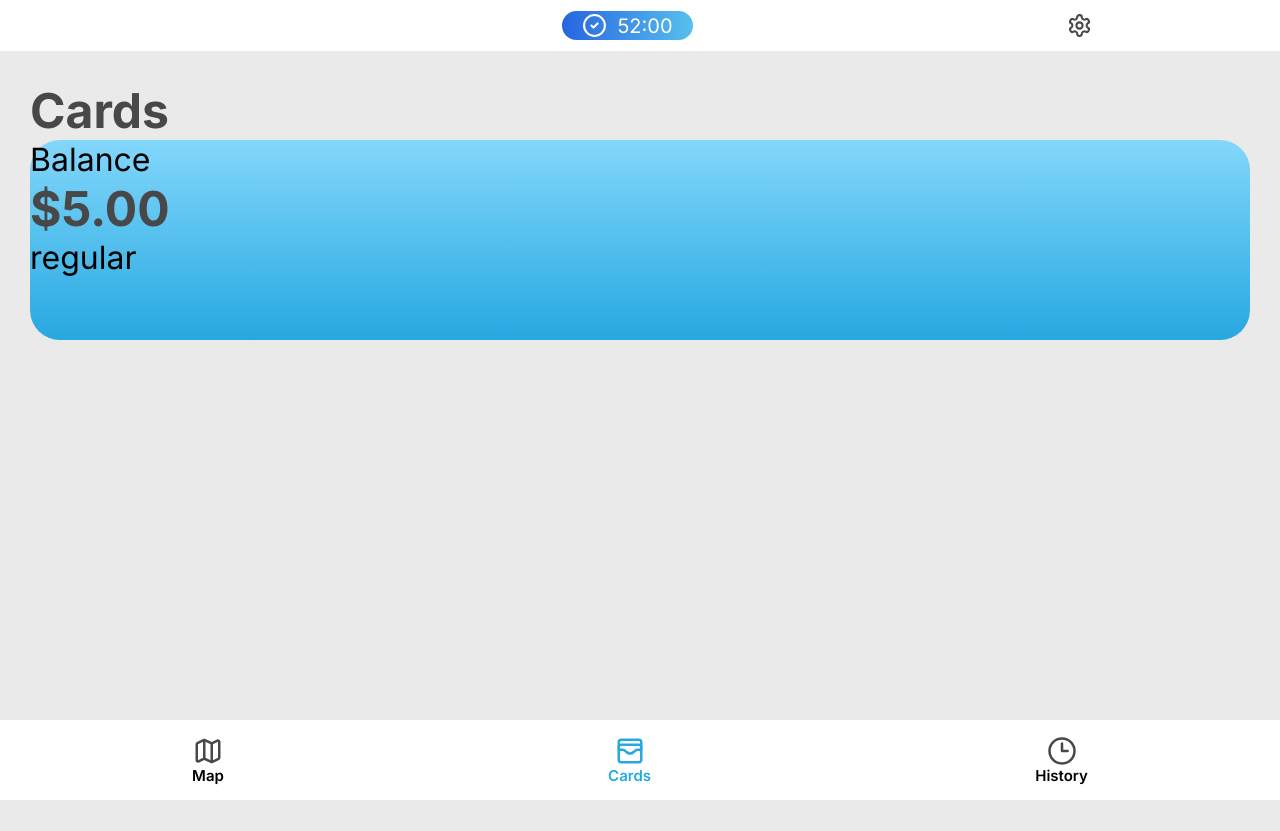
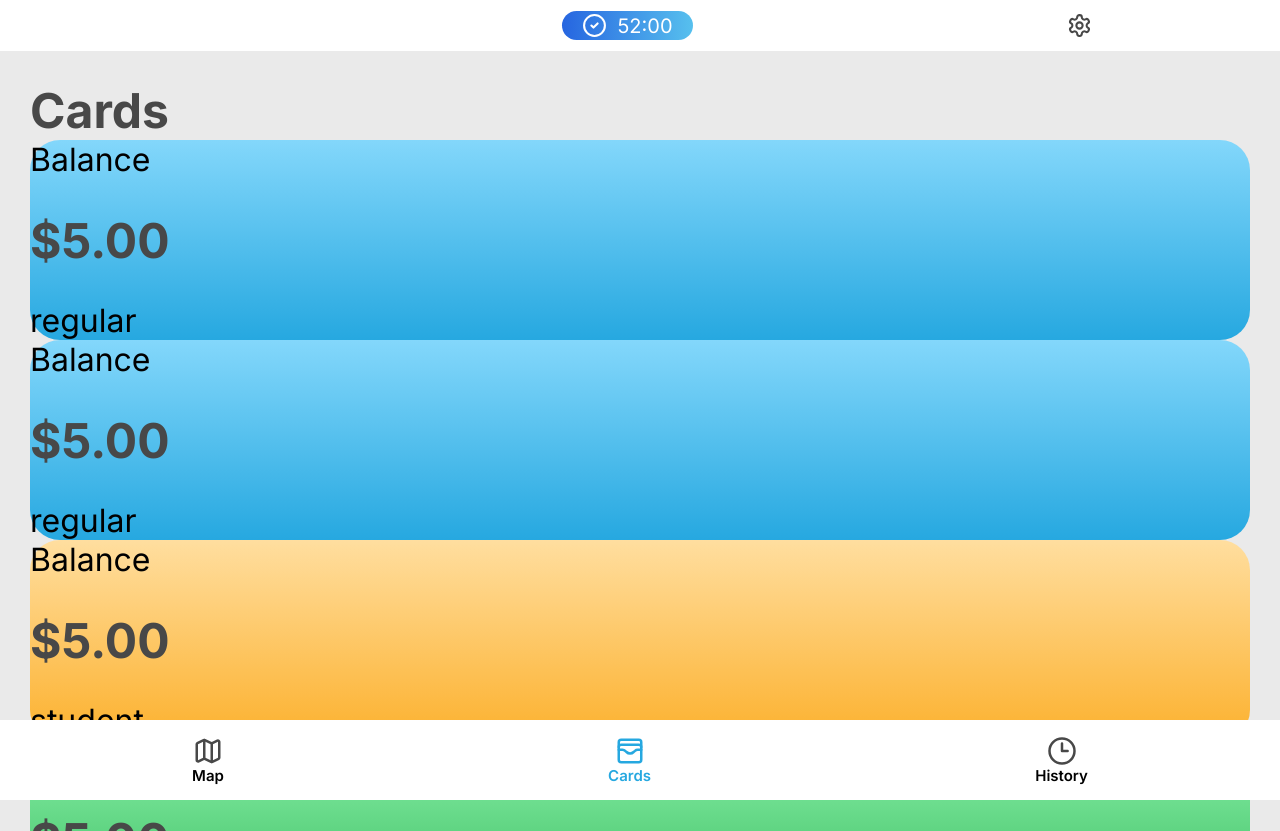
Before and after one commit to kadisonm/metro-app, a Next.js app: page /cards in a window 1280 px wide. Before the commit the page ends 800 px from the top, so only its background shows below. Built offline with nearby package versions, Linux system fonts and the light colour scheme.

Commit message:
Work on cards

```diff
--- a/src/app/cards/page.tsx
+++ b/src/app/cards/page.tsx
@@ -5,10 +5,12 @@ import Card from "@/components/card";
 export default function Cards() {
   return (
     <>
-      <div className="">
-        <h1>Cards</h1>
-        <Card type='regular' />
-      </div>
+      <h1>Cards</h1>
+      <Card type='regular' />
+      <Card type='regular' />
+      <Card type='student' />
+      <Card type='concession' />
+      <Card type='student' />
     </>
   );
 }
--- a/src/components/card/index.tsx
+++ b/src/components/card/index.tsx
@@ -2,7 +2,7 @@
 
 import styles from './styles.module.scss'
 
-export default function Card({ type }: { type: 'regular' | 'student' | 'concesion' }) {
+export default function Card({ type }: { type: 'regular' | 'student' | 'concession' }) {
     return (
         <div className={styles[type]}>
             <h2>Balance</h2>
--- a/src/components/card/styles.module.scss
+++ b/src/components/card/styles.module.scss
@@ -1,22 +1,25 @@
 @import 'src/styles/variables';
 
-.concession {
-    background: $card-concession-background;
+@mixin card() {
     width: 100%;
     height: 200px;
     border-radius: 30px;
+    display: flex;
+    justify-content: space-between;
+    flex-direction: column;
+}
+
+.concession {
+    @include card();
+    background: $card-concession-background;
 }
 
 .student {
+    @include card();
     background: $card-student-background;
-    width: 100%;
-    height: 200px;
-    border-radius: 30px;
 }
 
 .regular {
+    @include card();
     background: $card-regular-background;
-    width: 100%;
-    height: 200px;
-    border-radius: 30px;
 }
--- a/src/styles/globals.scss
+++ b/src/styles/globals.scss
@@ -4,10 +4,15 @@
 body {
     background-color: $background-primary;
     margin: 0;
+    overflow: hidden;
+    width: 430;
+    height: 932;
 }
 
 .content {
     padding: 30px;
+    overflow-y: auto;
+    height: calc(100vh - 80px);
 }
 
 #large {
```
